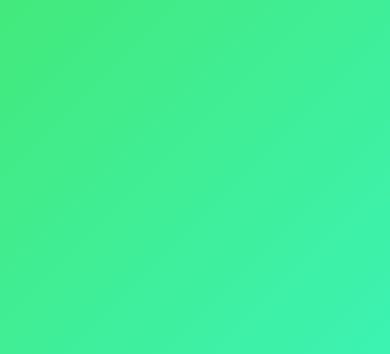
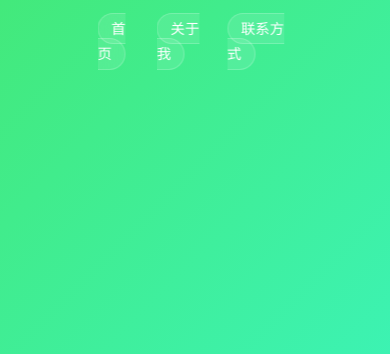
Before and after one commit to chunx1/Chunxi-Personal-Website, a plain HTML site: page index.html in a window 390 px wide. Shown: the top 354 px of the page. Drawn offline with Linux system fonts and the light colour scheme.

Commit message:
Add navigation menu and update contact email
- Add responsive navigation menu to the top of the banner with glass morphism design
- Update contact email from hello@chunxi.com to 169489240@qq.com
- Add smooth hover animations and mobile responsiveness for navigation
- Include anchor links for smooth scrolling between sections

🤖 Generated with [Claude Code](https://claude.ai/code)

Co-Authored-By: Claude <noreply@anthropic.com>

```diff
--- a/index.html
+++ b/index.html
@@ -7,7 +7,14 @@
     <link rel="stylesheet" href="style.css">
 </head>
 <body>
-    <header class="hero-section">
+    <header class="hero-section" id="home">
+        <nav class="navigation">
+            <ul class="nav-menu">
+                <li><a href="#home">首页</a></li>
+                <li><a href="#about">关于我</a></li>
+                <li><a href="#contact">联系方式</a></li>
+            </ul>
+        </nav>
         <div class="hero-content">
             <h1 class="title">春希</h1>
             <p class="subtitle">Personal Website</p>
@@ -15,18 +22,18 @@
     </header>
 
     <main class="main-content">
-        <section class="about-section">
+        <section class="about-section" id="about">
             <div class="container">
                 <h2>关于我</h2>
                 <p>欢迎来到我的个人空间</p>
             </div>
         </section>
 
-        <section class="contact-section">
+        <section class="contact-section" id="contact">
             <div class="container">
                 <h2>联系方式</h2>
                 <div class="contact-info">
-                    <p>Email: hello@chunxi.com</p>
+                    <p>Email: 169489240@qq.com</p>
                 </div>
             </div>
         </section>
--- a/style.css
+++ b/style.css
@@ -20,6 +20,41 @@ body {
     justify-content: center;
     position: relative;
     animation: gradientShift 8s ease-in-out infinite;
+}
+
+.navigation {
+    position: absolute;
+    top: 2rem;
+    left: 50%;
+    transform: translateX(-50%);
+    z-index: 10;
+}
+
+.nav-menu {
+    display: flex;
+    list-style: none;
+    gap: 2rem;
+    margin: 0;
+    padding: 0;
+}
+
+.nav-menu li a {
+    color: white;
+    text-decoration: none;
+    font-size: 1.1rem;
+    font-weight: 300;
+    padding: 0.5rem 1rem;
+    border-radius: 25px;
+    transition: all 0.3s ease;
+    backdrop-filter: blur(10px);
+    background: rgba(255, 255, 255, 0.1);
+    border: 1px solid rgba(255, 255, 255, 0.2);
+}
+
+.nav-menu li a:hover {
+    background: rgba(255, 255, 255, 0.2);
+    transform: translateY(-2px);
+    box-shadow: 0 4px 15px rgba(0, 0, 0, 0.2);
 }
 
 @keyframes gradientShift {
@@ -156,4 +191,17 @@ p {
     .about-section, .contact-section {
         padding: 3rem 0;
     }
+
+    .navigation {
+        top: 1rem;
+    }
+
+    .nav-menu {
+        gap: 1rem;
+    }
+
+    .nav-menu li a {
+        font-size: 0.9rem;
+        padding: 0.4rem 0.8rem;
+    }
 }
```
